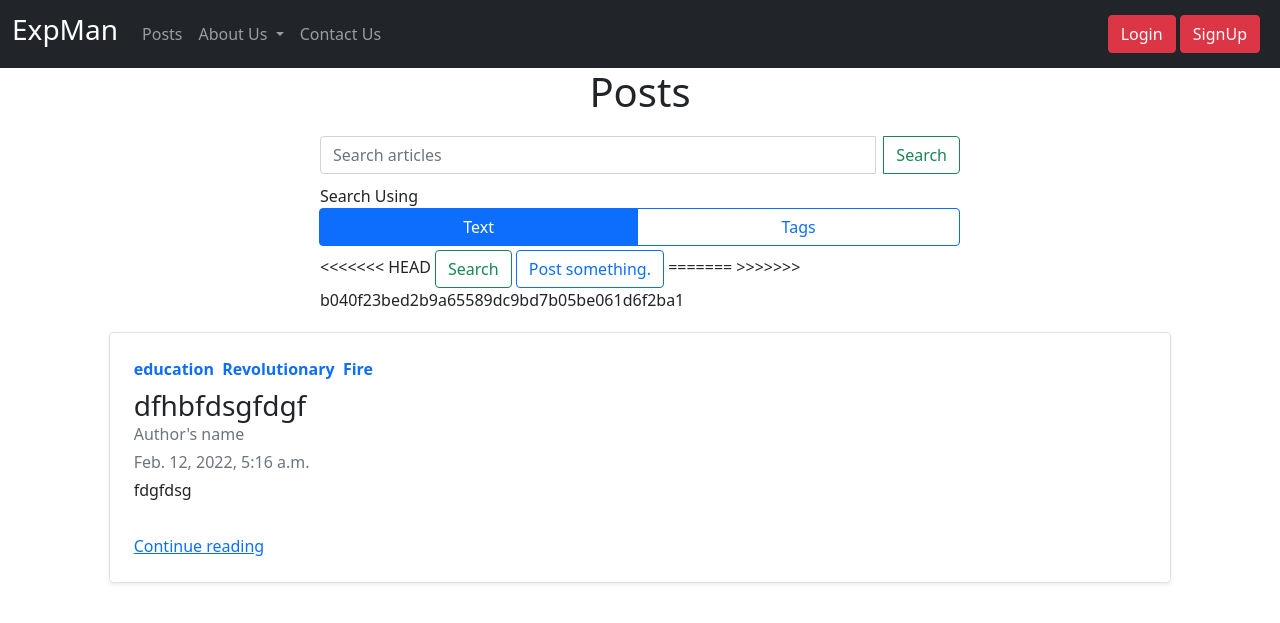
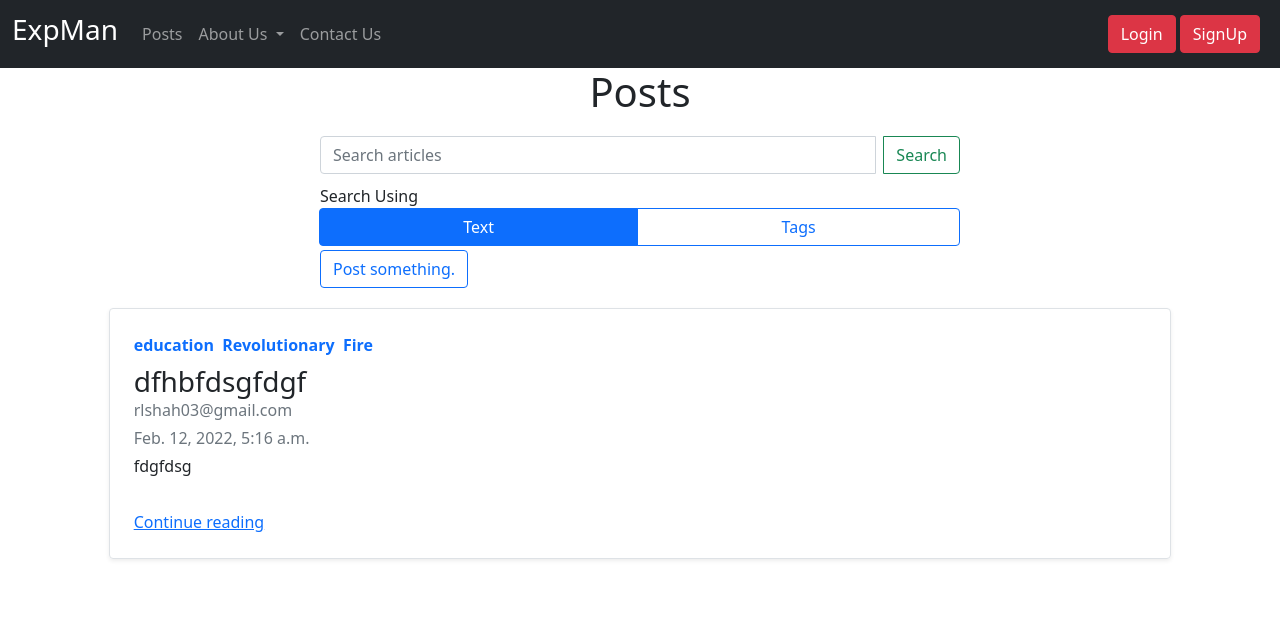
Before and after one commit to raj-bunsha/expman, a Django app: page /posts in a window 1280 px wide. Shown: the top 623 px of the page. Run offline with Django 3.2, Linux system fonts and the light colour scheme; data comes from the database, SQL or seed files in the repository; both versions use the stored data as it was after the commit; some web fonts are replaced.

Commit message:
minor bugs fixed

```diff
--- a/main/templates/posts.html
+++ b/main/templates/posts.html
@@ -55,12 +55,7 @@
         </div>
     </div>
     <!-- OUR SEARCH BUTTON  -->
-<<<<<<< HEAD
-    <button class="btn btn-outline-success" type="submit" id="srch">Search</button>
     <button href="create_post.html" class="btn btn-outline-primary" type="reset" id="pst">Post something.</button>
-=======
-
->>>>>>> b040f23bed2b9a65589dc9bd7b05be061d6f2ba1
 </form>
 <div class="row mb-1" id="ptContent">
     {%for post in posts%}
@@ -75,7 +70,7 @@
 
                 <!-- RAJ WILL ENTER AUTHOR NAME HERE -->
 
-                <div class="mb-1 text-muted">Author's name</div>
+                <div class="mb-1 text-muted">{{post.author}}</div>
 
                 <!-- RAJ WILL ENTER AUTHOR NAME HERE ENDS. -->
                 <div class="mb-1 text-muted">{{post.date_created}}</div>
--- a/main/views.py
+++ b/main/views.py
@@ -84,7 +84,7 @@ def about_goals(request):
 def create_post(request):
     if request.POST:
         data=request.POST
-        t=Post(author=request.user,title=data.get('title'),content=data.get('content'))
+        t=Post(author=request.user.username,title=data.get('title'),content=data.get('content'))
         a,b,c=Tags(Post=t,tag=data.get('tag1')),Tags(Post=t,tag=data.get('tag2')),Tags(Post=t,tag=data.get('tag3'))
         t.save()
         a.save()
```
Also changed, not shown: main/templates/create_post.html (+4 -4 lines), db.sqlite3.
